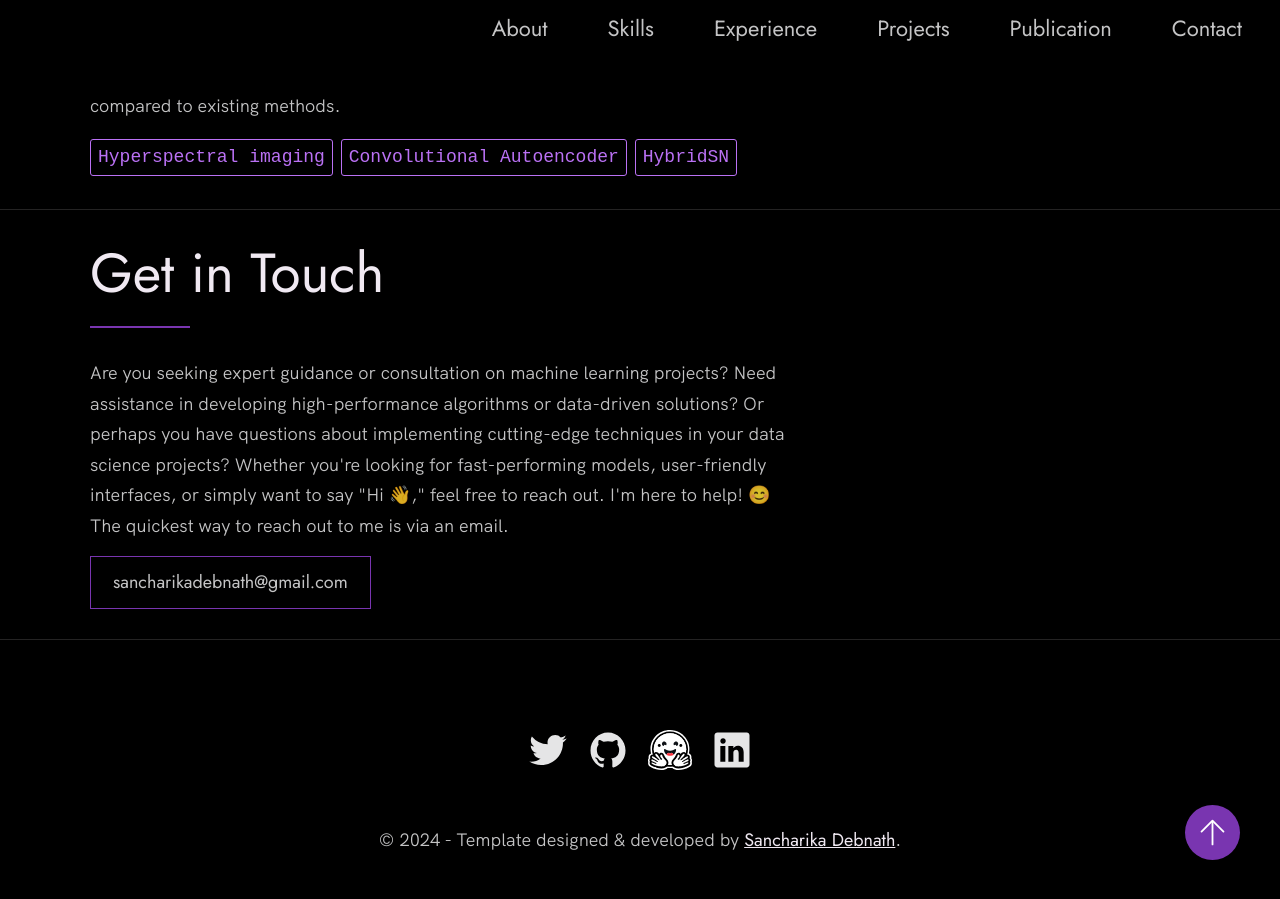
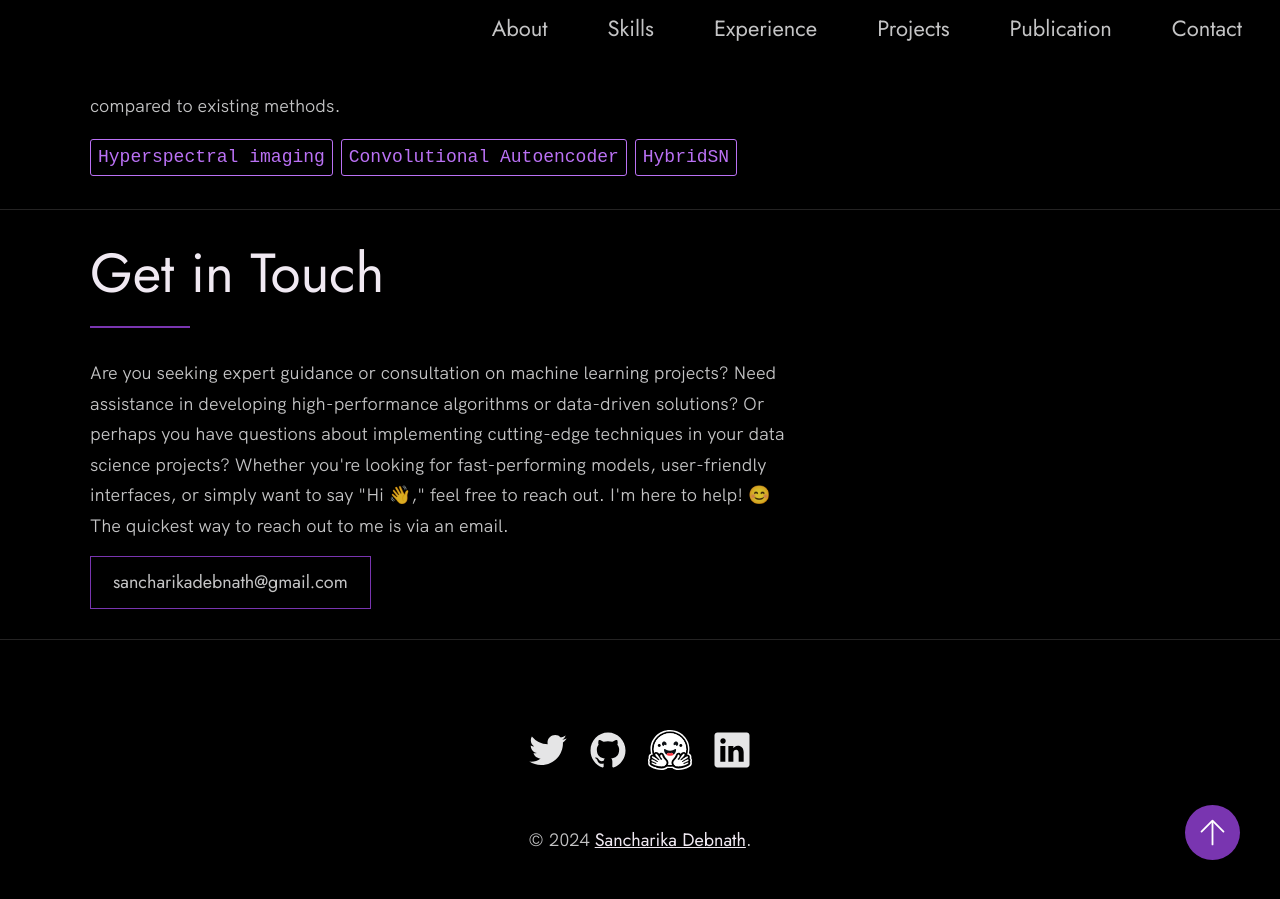
Before and after one commit to sancharika/sancharika.github.io, a Jekyll site: the page index.html, which Jekyll copies as it is, in a window 1280 px wide and 900 px high, scrolled down 8685 px. Built offline with Jekyll 4.4.1, drawn with Linux system fonts in a browser that asks for light colours.

Commit message:
modify files

```diff
--- a/index.html
+++ b/index.html
@@ -652,7 +652,7 @@
 
       <!-- If you give me some credit by keeping the below paragraph, will be huge for me 😊 Thanks. -->
       <p>
-        &copy; 2024 - Template designed & developed by <a href="https://github.com/sancharika/" target="_blank" class="link">Sancharika Debnath</a>.
+        &copy; 2024 <a href="https://github.com/sancharika/" target="_blank" class="link">Sancharika Debnath</a>.
       </p>
       <!-- <div class="footer__github-buttons">
         <iframe
```
Also changed, not shown: images/favicon.png.
